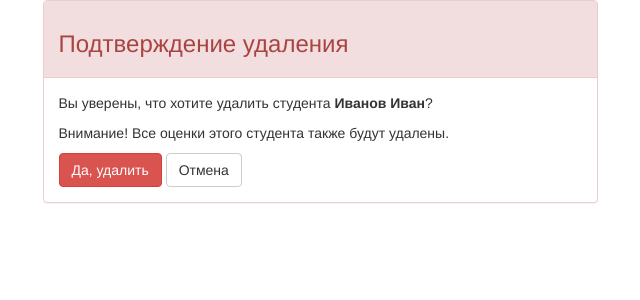
After one commit to AlenaFedotova424-1/student-performance, a Django app: page /student/1/delete/ in a window 1280 px wide. The commit adds this page. Shown: the top 300 px of the page, without its empty margins (320-960 px from the left). Run offline with Django 4.2, Linux system fonts and the light colour scheme; data comes from the database, SQL or seed files in the repository; some libraries are stand-ins or nearby versions.

Commit message:
Add student deletion feature

```diff
--- /dev/null
+++ b/django_primer/templates/student_confirm_delete.html
@@ -0,0 +1,30 @@
+<!DOCTYPE html>
+<html>
+<head>
+    <meta charset="utf-8">
+    <title>Удаление студента</title>
+    <link rel="stylesheet" href="https://maxcdn.bootstrapcdn.com/bootstrap/3.3.4/css/bootstrap.min.css">
+</head>
+<body>
+    <div class="container">
+        <div class="row">
+            <div class="col-md-6 col-md-offset-3">
+                <div class="panel panel-danger">
+                    <div class="panel-heading">
+                        <h3 clacc="panel-title">Подтверждение удаления</h3>
+                    </div>
+                    <div class="panel-body">
+                        <p>Вы уверены, что хотите удалить студента <strong>{{ student.fio }}</strong>?</p>
+                        <p class="test-danger">Внимание! Все оценки этого студента также будут удалены.</p>
+                        <form method="post">
+                            {% csrf_token %}
+                            <button type="submit" class="btn btn-danger">Да, удалить</button>
+                            <a href="{% url 'index' %}" class="btn btn-default">Отмена</a>
+                        </form>
+                    </div>
+                </div>
+            </div>
+        </div>
+    </div>
+</body>
+</html>
--- a/django_primer/urls.py
+++ b/django_primer/urls.py
@@ -23,4 +23,5 @@ urlpatterns = [
     path('admin/', admin.site.urls),
     path('student/add/', views.StudentCreateView.as_view(), name='student_add'),
     path('student/<int:pk>/edit/', views.StudentUpdateView.as_view(), name='student_edit'),
+    path('student/<int:pk>/delete/', views.StudentDeleteView.as_view(), name='student_delete'),
 ]
--- a/django_primer/views.py
+++ b/django_primer/views.py
@@ -2,7 +2,7 @@
 from collections import defaultdict
 from django.views.generic.base import TemplateView
 from .models import Score
-from django.views.generic.edit import CreateView, UpdateView
+from django.views.generic.edit import CreateView, UpdateView, DeleteView
 from django.urls import reverse_lazy
 from .models import Student
 
@@ -53,3 +53,8 @@ class StudentUpdateView(UpdateView):
     fields = ['name', 'surname', 'email']
     template_name = 'student_form.html'
     success_url = reverse_lazy('index')
+
+class StudentDeleteView(DeleteView):
+    model = Student
+    template_name = 'student_confirm_delete.html'
+    success_url = reverse_lazy('index')
```
Also changed, not shown: django_primer/templates/index.html (+7 -2 lines).
